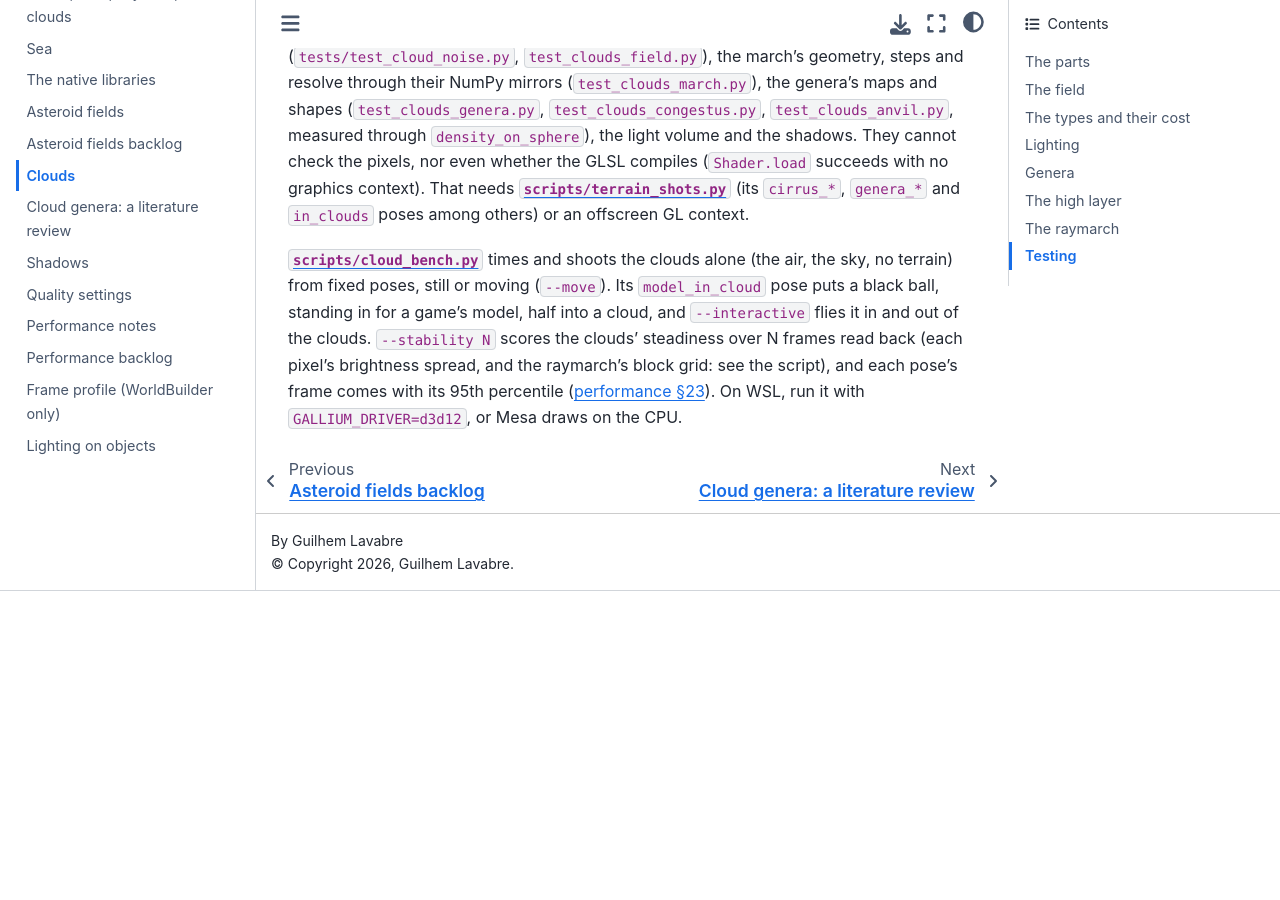
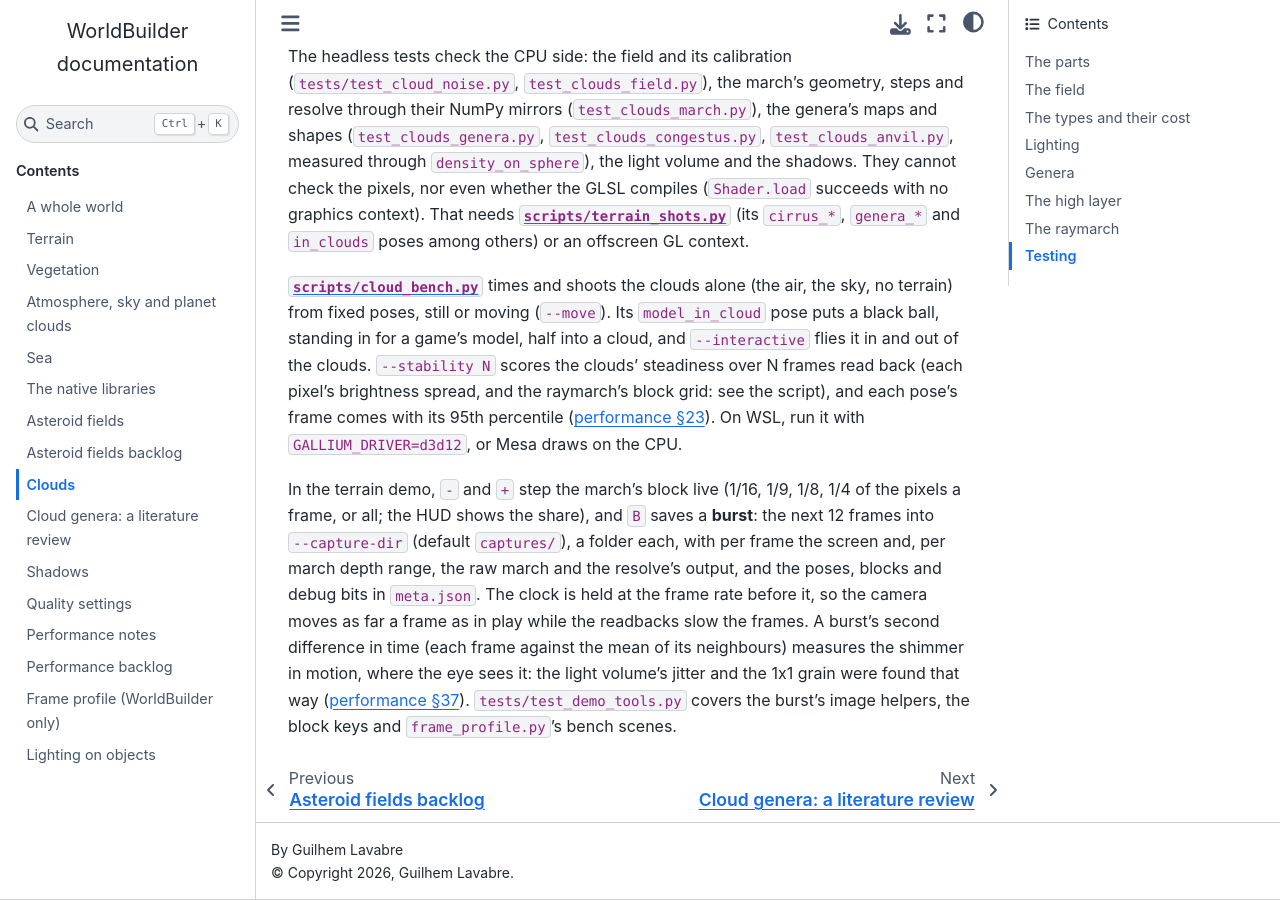
Before and after one commit to JoeDalton/WorldBuilder, a Sphinx documentation site: the page built from docs/source/clouds.md, in a window 1280 px wide and 900 px high, scrolled down 31902 px. Built offline with Sphinx 7.4.7 and the Sphinx Book theme 1.1.4, drawn with Linux system fonts in a browser that asks for light colours; pages that are not in the unit, such as notebooks, are missing from menus; before the commit the page ends 32493 px from its top, so only the background shows below that; some of the changed text lies outside the part shown.

Commit message:
Polishing pass

```diff
--- a/docs/source/clouds.md
+++ b/docs/source/clouds.md
@@ -1310,7 +1310,9 @@ depths:
    range was their noisy mean, and a tower went grainy whenever the camera
    moved. In motion this frame's samples are taken as their smooth mean, and
    each frame takes at least about a cycle of the block (`MOVING_WEIGHTS`:
-   1/8 at 4 × 2): with the full count's `MIN_WEIGHT` alone, ~33 frames of
+   1/8 at 4 × 2; a sixteenth at 2 × 2 and 1 × 1, whose cycle's share left
+   their raw samples' noise as grain all over a cloud in motion,
+   performance.md §37): with the full count's `MIN_WEIGHT` alone, ~33 frames of
    history lagged the view of a cloud whose look changes fast as the camera
    flies (a lumpy anvil's base at a grazing angle from inside the slab), and
    the clamp cut that lag into grain wherever its box of noisy samples
@@ -1328,9 +1330,9 @@ depths:
    (Karis' "3x3 box artifacts"; performance.md §30). The distance the history
    is moved by takes the same weights. A pixel that takes most of this
    frame's samples (its history lost or short) takes their smooth mean instead
-   of the bilinear mix of four, by `uSmooth` (`march.SMOOTHING`: all of it at a
-   quarter resolution, half at a half, none at full): each sample's noise was a
-   dot of its own. Each pixel counts the samples it has gathered (the distance
+   of the bilinear mix of four, by `uSmooth` (`march.SMOOTHING`: all of it at
+   4 × 4, 2 × 2 and 1 × 1, three quarters at 4 × 2 and 3 × 3), and in motion
+   always: each sample's noise was a dot of its own. Each pixel counts the samples it has gathered (the distance
    target's second channel): this frame's share falls as 1 / (count + 1)
    down to `MIN_WEIGHT` (0.03), and what the clamp takes away takes the
    count down (to 4 at least, so a noisy sample is not taken
@@ -1403,3 +1405,16 @@ frames read back (each pixel's brightness spread, and the raymarch's block
 grid: see the script), and each pose's frame comes with its 95th percentile
 ([performance §23](performance.md)). On WSL, run it with
 `GALLIUM_DRIVER=d3d12`, or Mesa draws on the CPU.
+
+In the terrain demo, `-` and `+` step the march's block live (1/16, 1/9, 1/8,
+1/4 of the pixels a frame, or all; the HUD shows the share), and `B` saves a
+**burst**: the next 12 frames into `--capture-dir` (default `captures/`), a
+folder each, with per frame the screen and, per march depth range, the raw
+march and the resolve's output, and the poses, blocks and debug bits in
+`meta.json`. The clock is held at the frame rate before it, so the camera
+moves as far a frame as in play while the readbacks slow the frames. A
+burst's second difference in time (each frame against the mean of its
+neighbours) measures the shimmer in motion, where the eye sees it: the
+light volume's jitter and the 1x1 grain were found that way
+([performance §37](performance.md)). `tests/test_demo_tools.py` covers the
+burst's image helpers, the block keys and `frame_profile.py`'s bench scenes.
```
Also changed, not shown: BACKLOG.md (+13 -9 lines), CHANGELOG.md (+5 -3 lines), docs/source/performance.md (+10 -6 lines), docs/source/shadows.md (+2 -1 lines), 5 other files.
